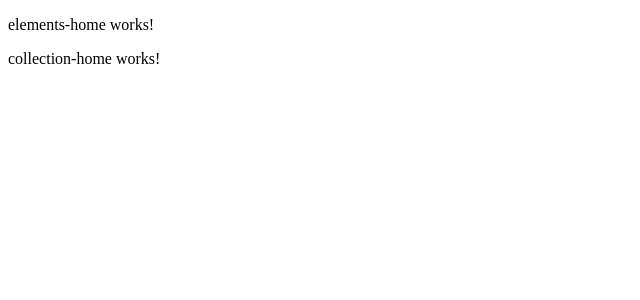
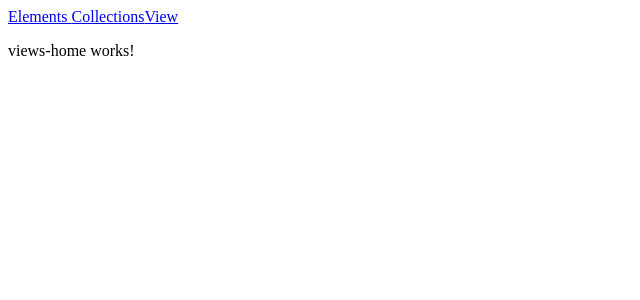
Before and after one commit to emddeveloper/Angular_modules, an Angular app: page /views in a window 1280 px wide. Before the commit this address led to /. Shown: the top 300 px of the page, without its empty margins (0-640 px from the left). Built offline with nearby package versions, Linux system fonts and the light colour scheme.

Commit message:
router connection

```diff
--- a/src/app/app.component.html
+++ b/src/app/app.component.html
@@ -1,3 +1,5 @@
-<app-elements-home></app-elements-home>
-<app-collection-home></app-collection-home>
+<a routerLink="elements">Elements </a>
+<a routerLink="collections">Collections</a>
+<a routerLink="views">View</a>
+
 <router-outlet></router-outlet>
--- a/src/app/collections/collections-routing.module.ts
+++ b/src/app/collections/collections-routing.module.ts
@@ -1,10 +1,16 @@
 import { NgModule } from '@angular/core';
 import { RouterModule, Routes } from '@angular/router';
+import { CollectionHomeComponent } from './collection-home/collection-home.component';
 
-const routes: Routes = [];
+const routes: Routes = [
+  {
+    path: 'collections',
+    component: CollectionHomeComponent,
+  },
+];
 
 @NgModule({
   imports: [RouterModule.forChild(routes)],
-  exports: [RouterModule]
+  exports: [RouterModule],
 })
-export class CollectionsRoutingModule { }
+export class CollectionsRoutingModule {}
--- a/src/app/collections/collections.module.ts
+++ b/src/app/collections/collections.module.ts
@@ -7,6 +7,6 @@ import { CollectionHomeComponent } from './collection-home/collection-home.compo
 @NgModule({
   declarations: [CollectionHomeComponent],
   imports: [CommonModule, CollectionsRoutingModule],
-  exports: [CollectionHomeComponent],
+  exports: [],
 })
 export class CollectionsModule {}
--- a/src/app/elements/elements-routing.module.ts
+++ b/src/app/elements/elements-routing.module.ts
@@ -1,10 +1,15 @@
 import { NgModule } from '@angular/core';
 import { RouterModule, Routes } from '@angular/router';
-
-const routes: Routes = [];
+import { ElementsHomeComponent } from './elements-home/elements-home.component';
+const routes: Routes = [
+  {
+    path: 'elements',
+    component: ElementsHomeComponent,
+  },
+];
 
 @NgModule({
   imports: [RouterModule.forChild(routes)],
-  exports: [RouterModule]
+  exports: [RouterModule],
 })
-export class ElementsRoutingModule { }
+export class ElementsRoutingModule {}
--- a/src/app/elements/elements.module.ts
+++ b/src/app/elements/elements.module.ts
@@ -7,6 +7,6 @@ import { ElementsHomeComponent } from './elements-home/elements-home.component';
 @NgModule({
   declarations: [ElementsHomeComponent],
   imports: [CommonModule, ElementsRoutingModule],
-  exports: [ElementsHomeComponent],
+  exports: [],
 })
 export class ElementsModule {}
--- /dev/null
+++ b/src/app/views/views-home/views-home.component.html
@@ -0,0 +1 @@
+<p>views-home works!</p>
--- /dev/null
+++ b/src/app/views/views-home/views-home.component.ts
@@ -0,0 +1,15 @@
+import { Component, OnInit } from '@angular/core';
+
+@Component({
+  selector: 'app-views-home',
+  templateUrl: './views-home.component.html',
+  styleUrls: ['./views-home.component.css']
+})
+export class ViewsHomeComponent implements OnInit {
+
+  constructor() { }
+
+  ngOnInit(): void {
+  }
+
+}
--- a/src/app/views/views-routing.module.ts
+++ b/src/app/views/views-routing.module.ts
@@ -1,10 +1,16 @@
 import { NgModule } from '@angular/core';
 import { RouterModule, Routes } from '@angular/router';
+import { ViewsHomeComponent } from './views-home/views-home.component';
 
-const routes: Routes = [];
+const routes: Routes = [
+  {
+    path: 'views',
+    component: ViewsHomeComponent,
+  },
+];
 
 @NgModule({
   imports: [RouterModule.forChild(routes)],
-  exports: [RouterModule]
+  exports: [RouterModule],
 })
-export class ViewsRoutingModule { }
+export class ViewsRoutingModule {}
--- a/src/app/views/views.module.ts
+++ b/src/app/views/views.module.ts
@@ -2,10 +2,11 @@ import { NgModule } from '@angular/core';
 import { CommonModule } from '@angular/common';
 
 import { ViewsRoutingModule } from './views-routing.module';
+import { ViewsHomeComponent } from './views-home/views-home.component';
 
 
 @NgModule({
-  declarations: [],
+  declarations: [ViewsHomeComponent],
   imports: [
     CommonModule,
     ViewsRoutingModule
```
Also changed, not shown: src/app/app.module.ts (+8 -1 lines), src/app/views/views-home/views-home.component.css (added), 1 other file (tests, documents, lock files or other folders).
